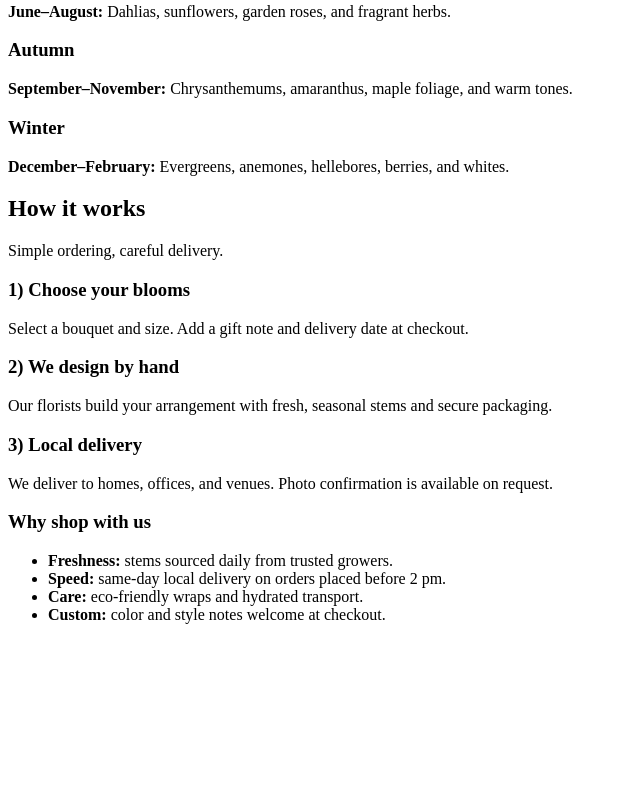
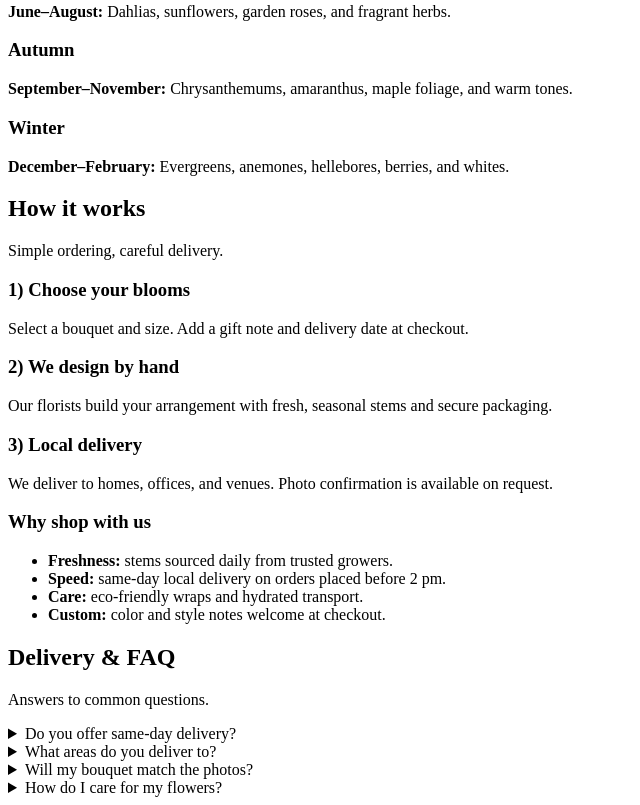
Before and after one commit to cashmerecode/frans-flowers-redesign, a plain HTML site: page index.html in a window 1280 px wide. Shown: the part 840-1645 px from the top of the page, without its empty margins (0-640 px from the left). Before the commit the page ends 1480 px from the top, so only its background shows below. Drawn offline with Linux system fonts and the light colour scheme.

Commit message:
Update index.html

```diff
--- a/index.html
+++ b/index.html
@@ -17,6 +17,7 @@
       <a href="#contact">Contact</a>
     </nav>
   </div>
+</header>
   <main>
     <!-- HERO -->
     <section class="hero container">
@@ -110,6 +111,32 @@
         </div>
       </div>
     </section>
-  </header>
+    <!-- FAQ -->
+    <section id="faq">
+      <div class="container">
+        <div class="section-title">
+          <h2>Delivery & FAQ</h2>
+          <p>Answers to common questions.</p>
+        </div>
+        <div class="grid grid-2">
+          <details class="card">
+            <summary>Do you offer same-day delivery?</summary>
+            <p>Yes. Order before 2 pm for same-day local delivery. Orders after 2 pm arrive the next day.</p>
+          </details>
+          <details class="card">
+            <summary>What areas do you deliver to?</summary>
+            <p>We serve the local metro area. Enter your address at checkout to confirm availability.</p>
+          </details>
+          <details class="card">
+            <summary>Will my bouquet match the photos?</summary>
+            <p>We design with seasonal stems, so varieties may vary. The overall style and value are always matched.</p>
+          </details>
+          <details class="card">
+            <summary>How do I care for my flowers?</summary>
+            <p>Trim stems at an angle, use clean water, add the provided food, and keep away from direct sun and heat.</p>
+          </details>
+        </div>
+      </div>
+    </section>
 </body>
 </html>
```
